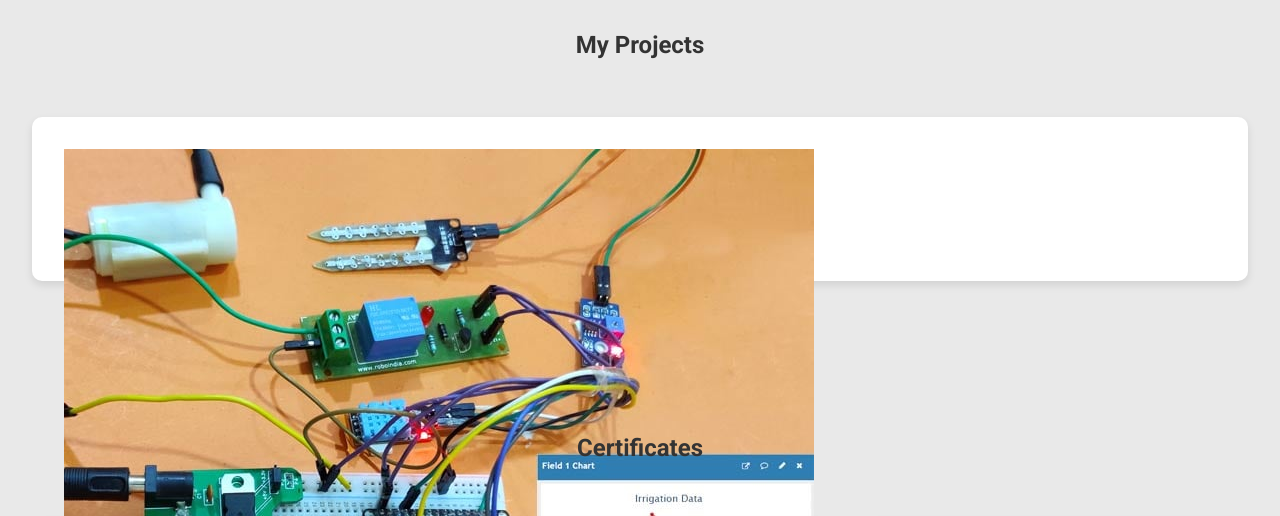
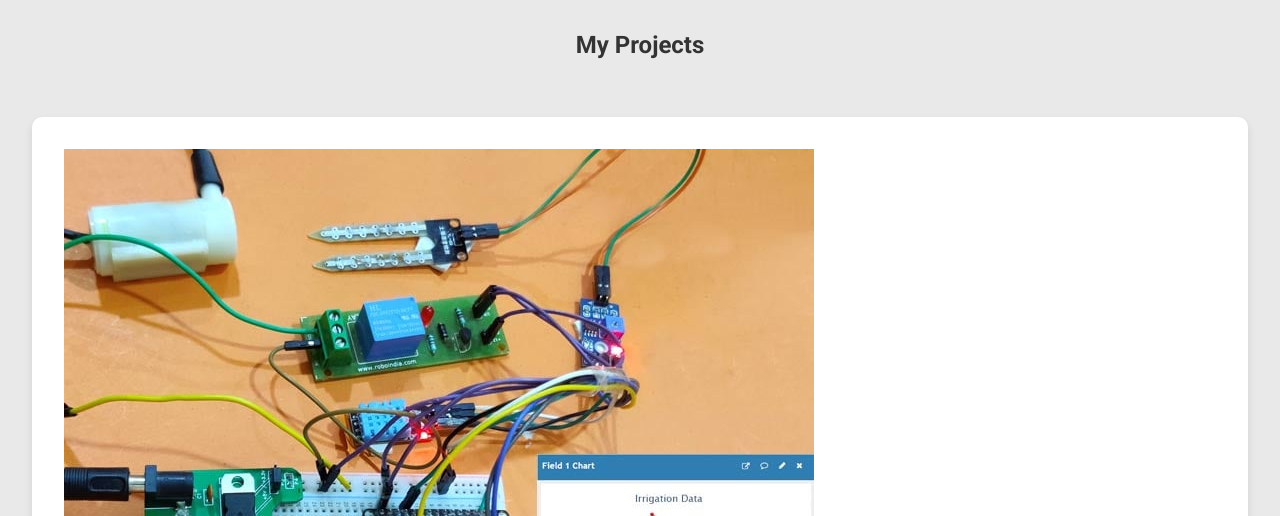
Before and after one commit to manasahmed10/manasahmed10.github.io, a plain HTML site: page index.html in a window 1280 px wide. Shown: the part 1270-1786 px from the top of the page. Drawn offline with Linux system fonts and the light colour scheme.

Commit message:
Update style.css

```diff
--- a/style.css
+++ b/style.css
@@ -75,9 +75,6 @@ section {
 }
 
 .project-card, .certificate-card {
-    max-width: 100%;
-    height: 100px;
-    object-fit: cover;
     background: #fff;
     padding: 2rem;
     border-radius: 10px;
```
